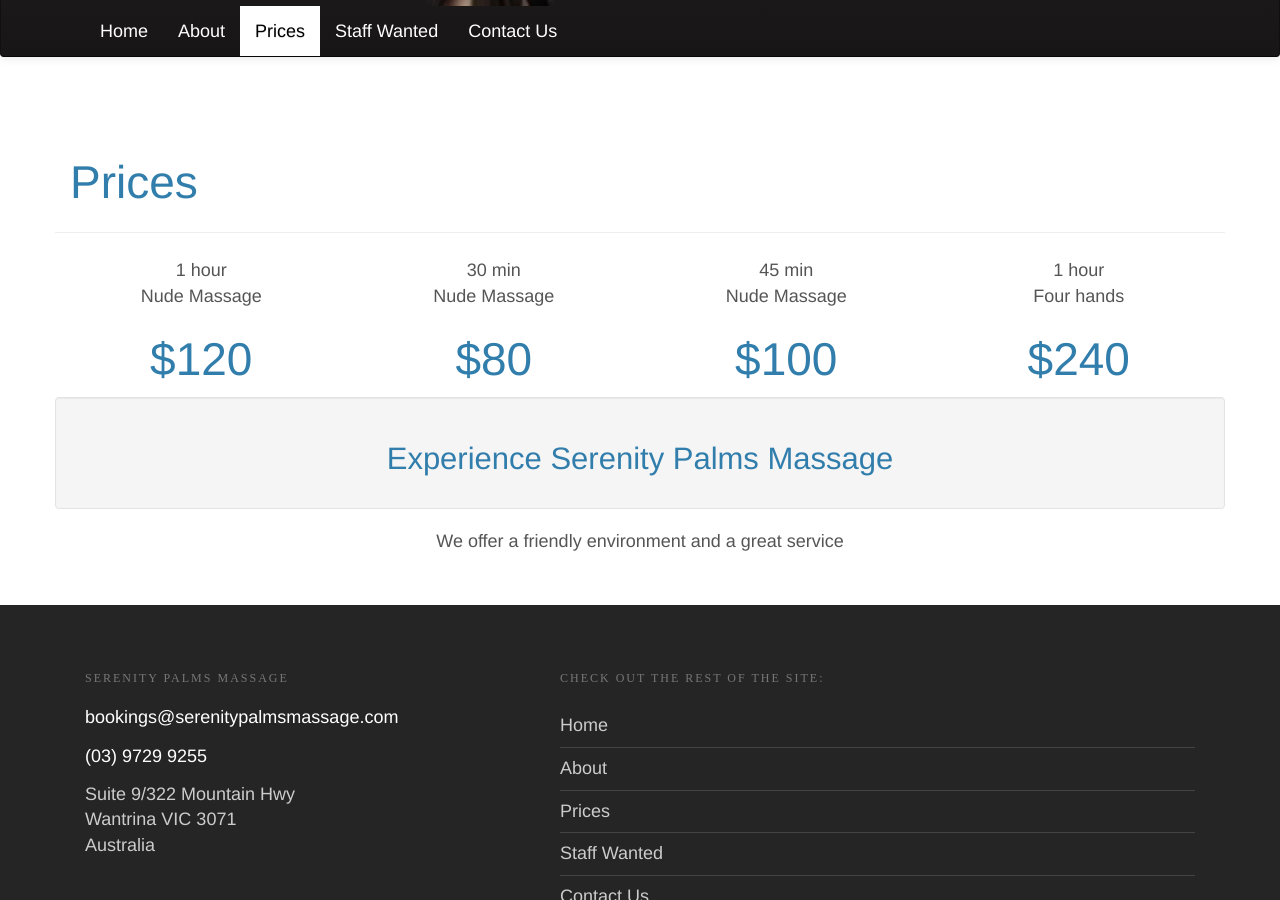
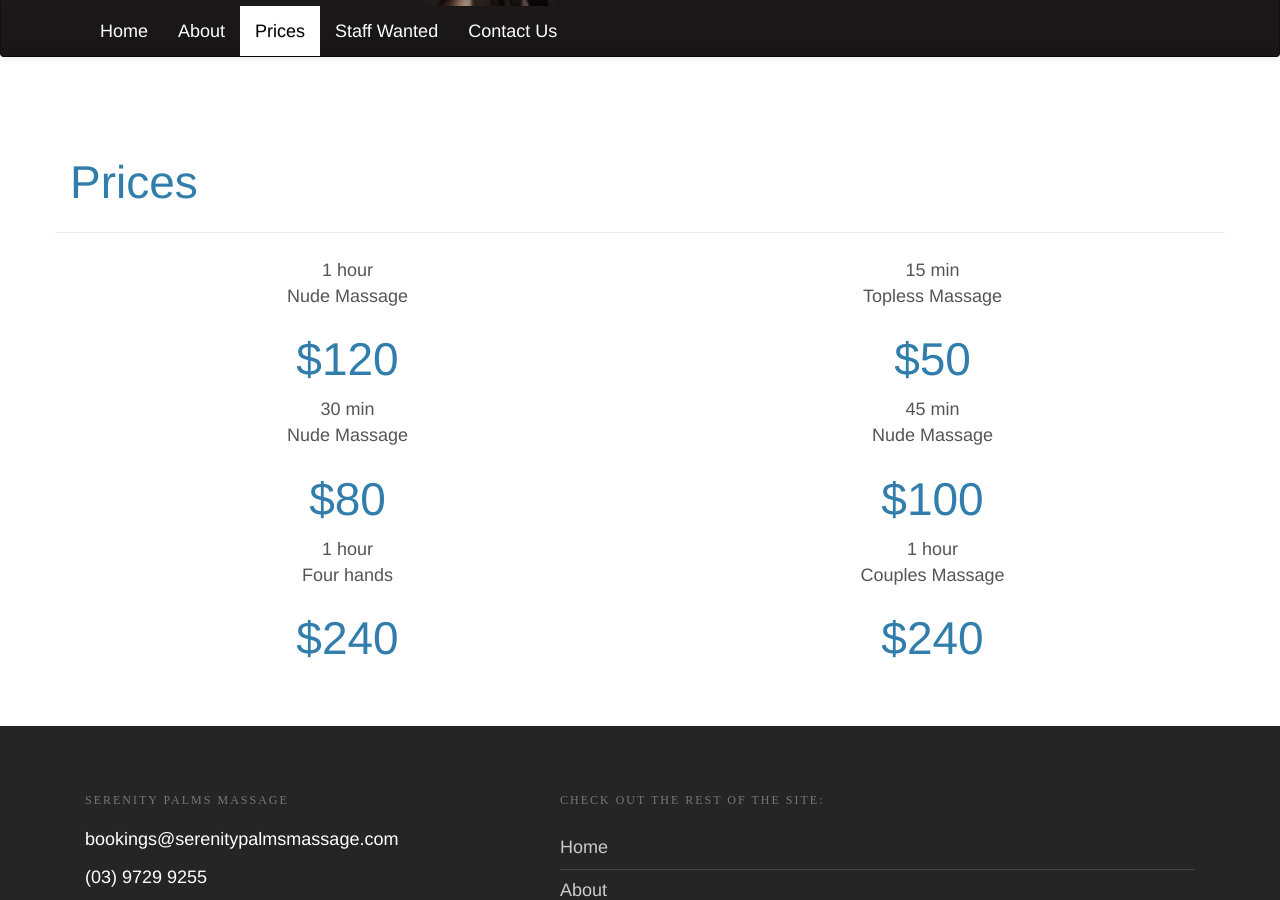
Before and after one commit to rileymason/serenitypalms.github.io, a Jekyll site: the page built from prices/index.html, in a window 1280 px wide and 900 px high, scrolled down 428 px. Built offline with Jekyll 4.4.1, drawn with Linux system fonts in a browser that asks for light colours.

Commit message:
Add to Pricing/ Front page; 15min Topless Massage $50 1 hour Couples Massage $240

```diff
--- a/prices/index.html
+++ b/prices/index.html
@@ -4,7 +4,7 @@
 ---
 
 <div class="row">
-    <div class="col-xs-6 col-sm-3 text-center">
+    <div class="col-xs-6 text-center">
         <p>
             1 hour<br />Nude Massage
         </p>
@@ -12,7 +12,15 @@
             $120
         </h1>
     </div>
-    <div class="col-xs-6 col-sm-3 text-center">
+    <div class="col-xs-6 text-center">
+        <p>
+            15 min<br />Topless Massage
+        </p>
+        <h1>
+            $50
+        </h1>
+    </div>
+    <div class="col-xs-6 text-center">
         <p>
             30 min<br />Nude Massage
         </p>
@@ -20,15 +28,15 @@
             $80
         </h1>
     </div>
-    <div class="col-xs-6 col-sm-3 text-center">
+    <div class="col-xs-6 text-center">
         <p>
-          45 min<br />Nude Massage
+            45 min<br />Nude Massage
         </p>
         <h1>
             $100
         </h1>
     </div>
-    <div class="col-xs-6 col-sm-3 text-center">
+    <div class="col-xs-6 text-center">
         <p>
             1 hour<br />Four hands
         </p>
@@ -36,18 +44,12 @@
             $240
         </h1>
     </div>
-</div>
-
-<div class="row">
-    <div class="col-xs-12 text-center well">
-        <h3>
-            Experience Serenity Palms Massage
-        </h3>
+    <div class="col-xs-6 text-center">
+        <p>
+            1 hour<br />Couples Massage
+        </p>
+        <h1>
+            $240
+        </h1>
     </div>
 </div>
-
-<div class="row">
-    <div class="col-xs-12 text-center">
-        We offer a friendly environment and a great service
-    </div>
-</div>
```
Also changed, not shown: index.html (+21 -5 lines).
